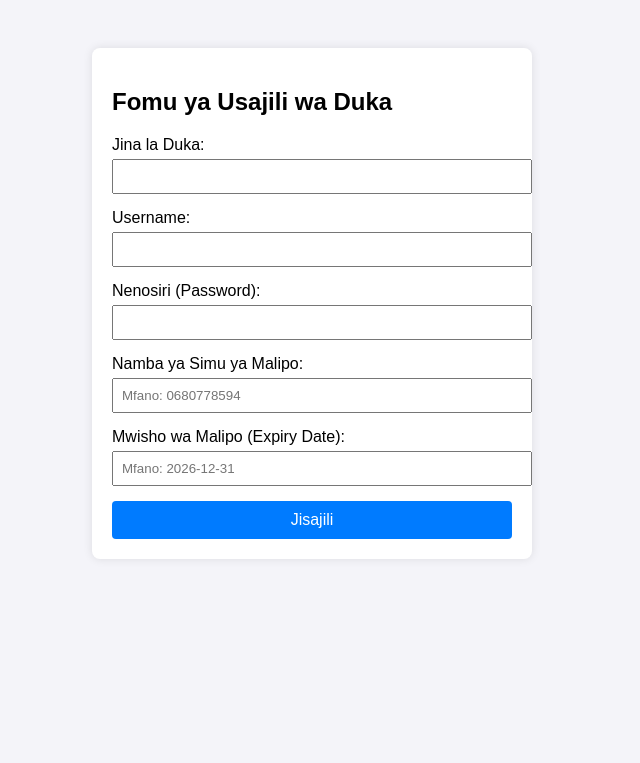
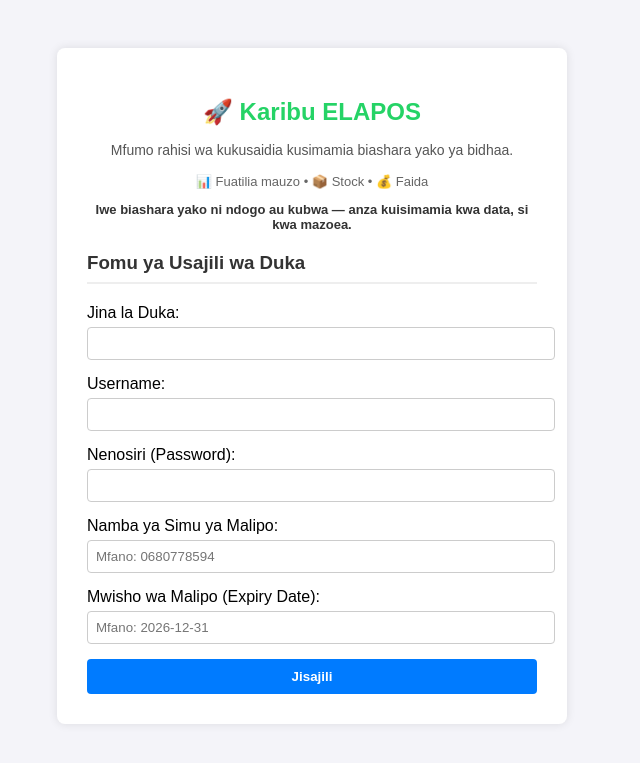
Before and after one commit to emanuelantony983-blip/elapos, a Flask app: page /register in a window 1280 px wide. Shown: the top 763 px of the page, without its empty margins (328-968 px from the left). Run offline with Flask 3, Linux system fonts and the light colour scheme; some libraries are stand-ins or nearby versions.

Commit message:
Update register.html

```diff
--- a/templates/register.html
+++ b/templates/register.html
@@ -5,26 +5,36 @@
     <meta name="viewport" content="width=device-width, initial-scale=1.0">
     <title>ELAPOS - Usajili</title>
 </head>
-<body style="font-family: Arial; background-color: #f4f4f9; padding: 40px;">
-    <div style="max-width: 400px; margin: 0 auto; background: white; padding: 20px; border-radius: 8px; box-shadow: 0 0 10px rgba(0,0,0,0.1);">
-        <h2>Fomu ya Usajili wa Duka</h2>
+<body style="font-family: Arial, sans-serif; background-color: #f4f4f9; padding: 40px 20px;">
+    <div style="max-width: 450px; margin: 0 auto; background: white; padding: 30px; border-radius: 8px; box-shadow: 0 0 10px rgba(0,0,0,0.1);">
+
+        <!-- Ujumbe mpya wa ukaribisho -->
+        <div style="text-align: center; margin-bottom: 20px;">
+            <h2 style="color: #25d366; margin-bottom: 10px;">🚀 Karibu ELAPOS</h2>
+            <p style="color: #555; font-size: 14px; line-height: 1.5; margin-bottom: 8px;">Mfumo rahisi wa kukusaidia kusimamia biashara yako ya bidhaa.</p>
+            <p style="color: #666; font-size: 13px; margin-bottom: 12px;">📊 Fuatilia mauzo &bull; 📦 Stock &bull; 💰 Faida</p>
+            <p style="color: #333; font-size: 13px;"><strong>Iwe biashara yako ni ndogo au kubwa — anza kuisimamia kwa data, si kwa mazoea.</strong></p>
+        </div>
+
+        <h3 style="color: #333; border-bottom: 2px solid #eee; padding-bottom: 8px; margin-bottom: 20px;">Fomu ya Usajili wa Duka</h3>
+
         <form method="POST">
             <label>Jina la Duka:</label><br>
-            <input type="text" name="shop_name" required style="width: 100%; padding: 8px; margin: 5px 0 15px 0;"><br>
+            <input type="text" name="shop_name" required style="width: 100%; padding: 8px; margin: 5px 0 15px 0; border: 1px solid #ccc; border-radius: 4px;"><br>
 
             <label>Username:</label><br>
-            <input type="text" name="username" required style="width: 100%; padding: 8px; margin: 5px 0 15px 0;"><br>
+            <input type="text" name="username" required style="width: 100%; padding: 8px; margin: 5px 0 15px 0; border: 1px solid #ccc; border-radius: 4px;"><br>
 
             <label>Nenosiri (Password):</label><br>
-            <input type="password" name="password" required style="width: 100%; padding: 8px; margin: 5px 0 15px 0;"><br>
+            <input type="password" name="password" required style="width: 100%; padding: 8px; margin: 5px 0 15px 0; border: 1px solid #ccc; border-radius: 4px;"><br>
 
             <label>Namba ya Simu ya Malipo:</label><br>
-            <input type="text" name="phone" placeholder="Mfano: 0680778594" required style="width: 100%; padding: 8px; margin: 5px 0 15px 0;"><br>
+            <input type="text" name="phone" placeholder="Mfano: 0680778594" required style="width: 100%; padding: 8px; margin: 5px 0 15px 0; border: 1px solid #ccc; border-radius: 4px;"><br>
 
             <label>Mwisho wa Malipo (Expiry Date):</label><br>
-            <input type="text" name="expiry" placeholder="Mfano: 2026-12-31" required style="width: 100%; padding: 8px; margin: 5px 0 15px 0;"><br>
+            <input type="text" name="expiry" placeholder="Mfano: 2026-12-31" required style="width: 100%; padding: 8px; margin: 5px 0 15px 0; border: 1px solid #ccc; border-radius: 4px;"><br>
 
-            <button type="submit" style="width: 100%; background: #007bff; color: white; padding: 10px; border: none; border-radius: 4px; font-size: 16px; cursor: pointer;">Jisajili</button>
+            <button type="submit" style="width: 100%; background-color: #007bff; color: white; padding: 10px; border: none; border-radius: 4px; font-weight: bold; cursor: pointer;">Jisajili</button>
         </form>
     </div>
 </body>
```
